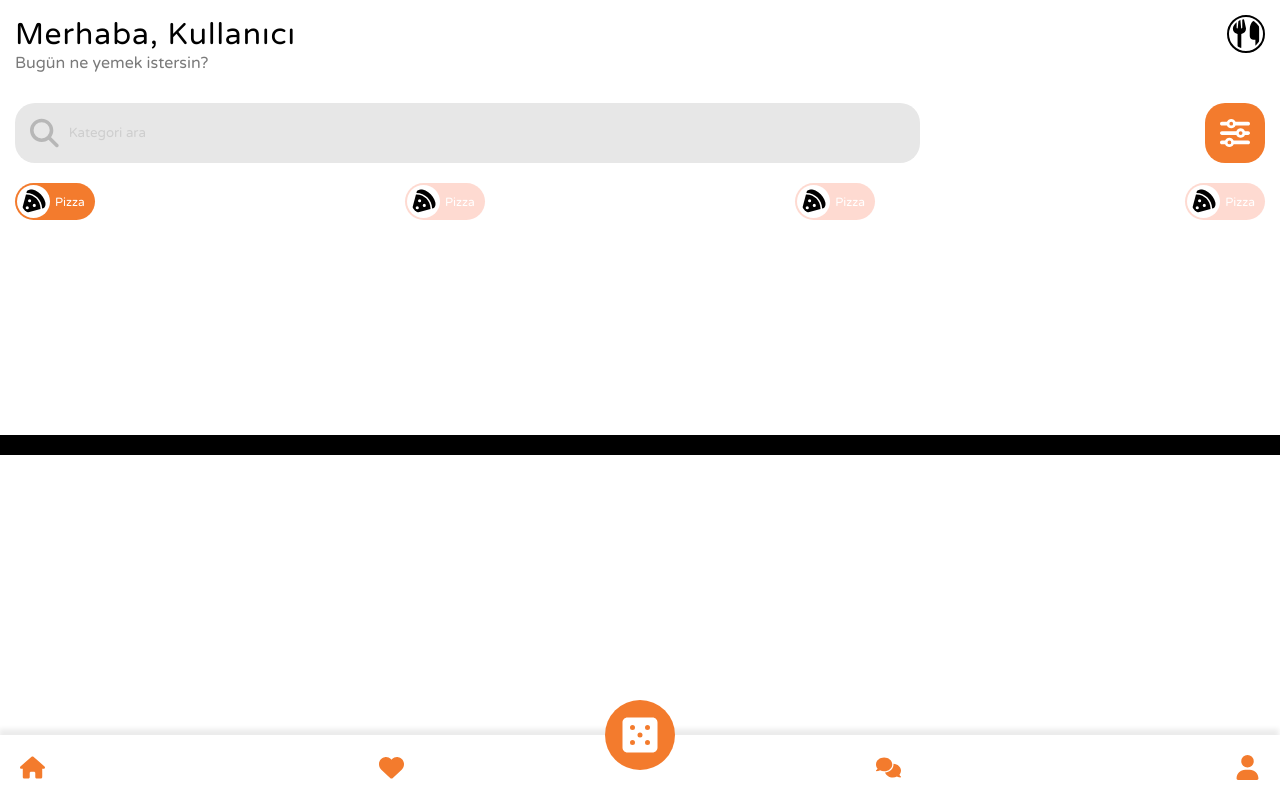
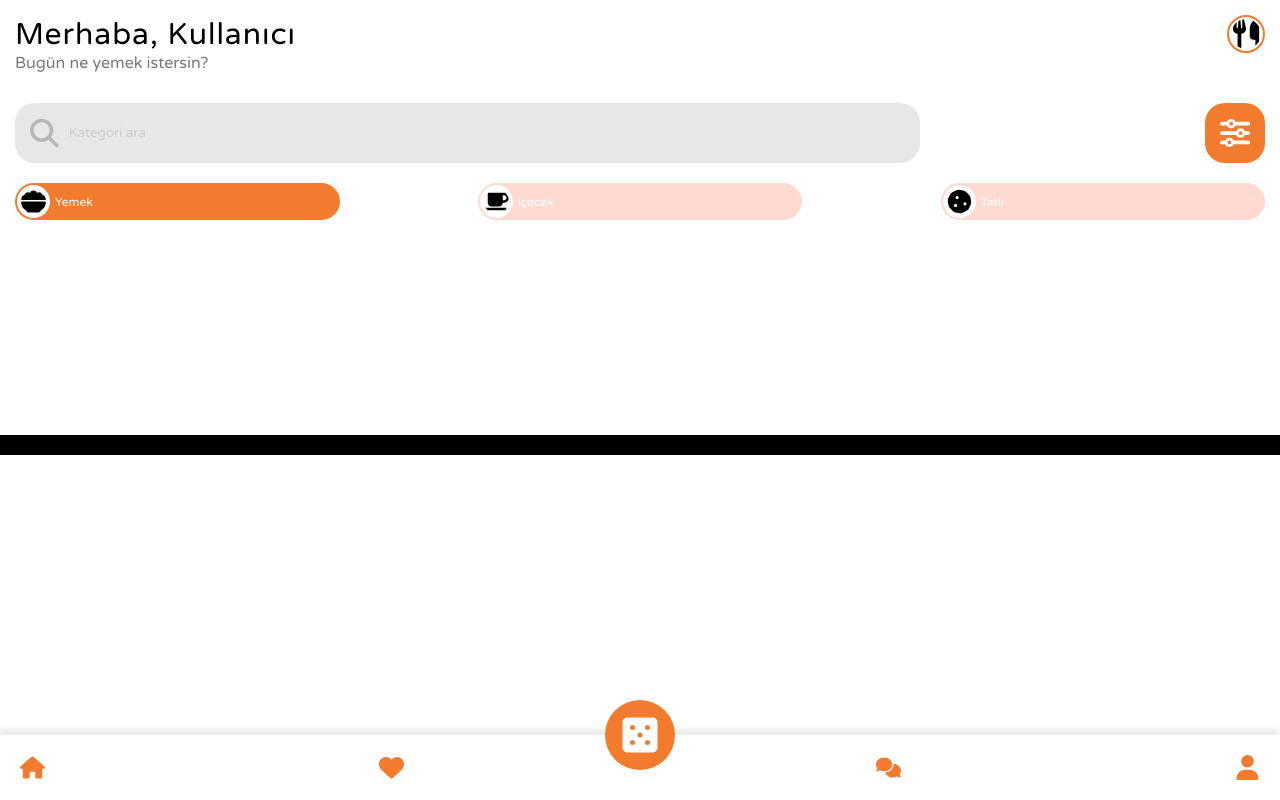
Before and after one commit to gokturkdogan/food-generator, a Vue app: page / in a window 1280 px wide. Built offline with nearby package versions, Linux system fonts and the light colour scheme.

Commit message:
category icons added and small fixes

```diff
--- /dev/null
+++ b/src/assets/images/icons/category-desert-icon.vue
@@ -0,0 +1,23 @@
+<template>
+  <svg xmlns="http://www.w3.org/2000/svg" viewBox="0 0 512 512">
+    <path
+      d="M247.2 17c-22.1-3.1-44.6 .9-64.4 11.4l-74 39.5C89.1 78.4 73.2 94.9 63.4 115L26.7 190.6c-9.8 20.1-13 42.9-9.1 64.9l14.5 82.8c3.9 22.1 14.6 42.3 30.7 57.9l60.3 58.4c16.1 15.6 36.6 25.6 58.7 28.7l83 11.7c22.1 3.1 44.6-.9 64.4-11.4l74-39.5c19.7-10.5 35.6-27 45.4-47.2l36.7-75.5c9.8-20.1 13-42.9 9.1-64.9l-14.6-82.8c-3.9-22.1-14.6-42.3-30.7-57.9L388.9 57.5c-16.1-15.6-36.6-25.6-58.7-28.7L247.2 17zM208 144a32 32 0 1 1 0 64 32 32 0 1 1 0-64zM144 336a32 32 0 1 1 64 0 32 32 0 1 1 -64 0zm224-64a32 32 0 1 1 0 64 32 32 0 1 1 0-64z"
+    />
+  </svg>
+</template>
+
+<script>
+export default {
+  name: "CategoryDrink",
+};
+</script>
+<style scoped>
+svg {
+  height: 25px;
+  width: 25px;
+  fill: #000000;
+  background-color: #ffffff;
+  padding: 4px;
+  border-radius: 100%;
+}
+</style>
--- /dev/null
+++ b/src/assets/images/icons/category-drink-icon.vue
@@ -0,0 +1,23 @@
+<template>
+  <svg xmlns="http://www.w3.org/2000/svg" viewBox="0 0 640 512">
+    <path
+      d="M96 64c0-17.7 14.3-32 32-32l320 0 64 0c70.7 0 128 57.3 128 128s-57.3 128-128 128l-32 0c0 53-43 96-96 96l-192 0c-53 0-96-43-96-96L96 64zM480 224l32 0c35.3 0 64-28.7 64-64s-28.7-64-64-64l-32 0 0 128zM32 416l512 0c17.7 0 32 14.3 32 32s-14.3 32-32 32L32 480c-17.7 0-32-14.3-32-32s14.3-32 32-32z"
+    />
+  </svg>
+</template>
+
+    <script>
+export default {
+  name: "CategoryDrink",
+};
+</script>
+    <style scoped>
+svg {
+  height: 25px;
+  width: 25px;
+  fill: #000000;
+  background-color: #ffffff;
+  padding: 4px;
+  border-radius: 100%;
+}
+</style>
--- /dev/null
+++ b/src/assets/images/icons/category-food-icon.vue
@@ -0,0 +1,23 @@
+<template>
+  <svg xmlns="http://www.w3.org/2000/svg" viewBox="0 0 512 512">
+    <path
+      d="M0 192c0-35.3 28.7-64 64-64c.5 0 1.1 0 1.6 0C73 91.5 105.3 64 144 64c15 0 29 4.1 40.9 11.2C198.2 49.6 225.1 32 256 32s57.8 17.6 71.1 43.2C339 68.1 353 64 368 64c38.7 0 71 27.5 78.4 64c.5 0 1.1 0 1.6 0c35.3 0 64 28.7 64 64c0 11.7-3.1 22.6-8.6 32L8.6 224C3.1 214.6 0 203.7 0 192zm0 91.4C0 268.3 12.3 256 27.4 256l457.1 0c15.1 0 27.4 12.3 27.4 27.4c0 70.5-44.4 130.7-106.7 154.1L403.5 452c-2 16-15.6 28-31.8 28l-231.5 0c-16.1 0-29.8-12-31.8-28l-1.8-14.4C44.4 414.1 0 353.9 0 283.4z"
+    />
+  </svg>
+</template>
+
+  <script>
+export default {
+  name: "CategoryFood",
+};
+</script>
+  <style scoped>
+svg {
+  height: 25px;
+  width: 25px;
+  fill: #000000;
+  background-color: #FFFFFF;
+  padding: 4px;
+  border-radius: 100%;
+}
+</style>
--- a/src/assets/images/icons/header-logo-icon.vue
+++ b/src/assets/images/icons/header-logo-icon.vue
@@ -15,7 +15,7 @@ export default {
 svg {
   height: 30px;
   width: 30px;
-  border: 2px solid #000000;
+  border: 2px solid #F37B2D;
   border-radius: 100%;
   padding: 2px;
 }
--- a/src/components/base/Header.vue
+++ b/src/components/base/Header.vue
@@ -18,20 +18,16 @@
     </div>
     <div class="header__categories">
       <div class="header__categoryItem -active">
-        <PizzaIcon />
-        <span class="header__categoryText">Pizza</span>
+        <CategoryFoodIcon />
+        <span class="header__categoryText">Yemek</span>
       </div>
       <div class="header__categoryItem">
-        <PizzaIcon />
-        <span class="header__categoryText">Pizza</span>
+        <CategoryDrinkIcon />
+        <span class="header__categoryText">içecek</span>
       </div>
       <div class="header__categoryItem">
-        <PizzaIcon />
-        <span class="header__categoryText">Pizza</span>
-      </div>
-      <div class="header__categoryItem">
-        <PizzaIcon />
-        <span class="header__categoryText">Pizza</span>
+        <CategoryDesertIcon />
+        <span class="header__categoryText">Tatlı</span>
       </div>
     </div>
   </div>
@@ -41,14 +37,19 @@
 import HeaderLogoIcon from "../../assets/images/icons/header-logo-icon.vue";
 import SearchIcon from "../../assets/images/icons/search-icon.vue";
 import ConfigIcon from "../../assets/images/icons/config-icon.vue";
-import PizzaIcon from "../../assets/images/icons/pizza-icon.vue";
+import CategoryFoodIcon from "../../assets/images/icons/category-food-icon.vue";
+import CategoryDrinkIcon from "../../assets/images/icons/category-drink-icon.vue";
+import CategoryDesertIcon from "../../assets/images/icons/category-desert-icon.vue";
+
 export default {
   name: "Header",
   components: {
     HeaderLogoIcon,
     SearchIcon,
     ConfigIcon,
-    PizzaIcon
+    CategoryFoodIcon,
+    CategoryDrinkIcon,
+    CategoryDesertIcon
   },
 };
 </script>
@@ -126,6 +127,7 @@ export default {
     font-size: 12px;
     border-radius: 20px;
     padding: 2px 10px 2px 2px;
+    width: 25%;
 
     &.-active {
       background-color: $orange-500;
```
